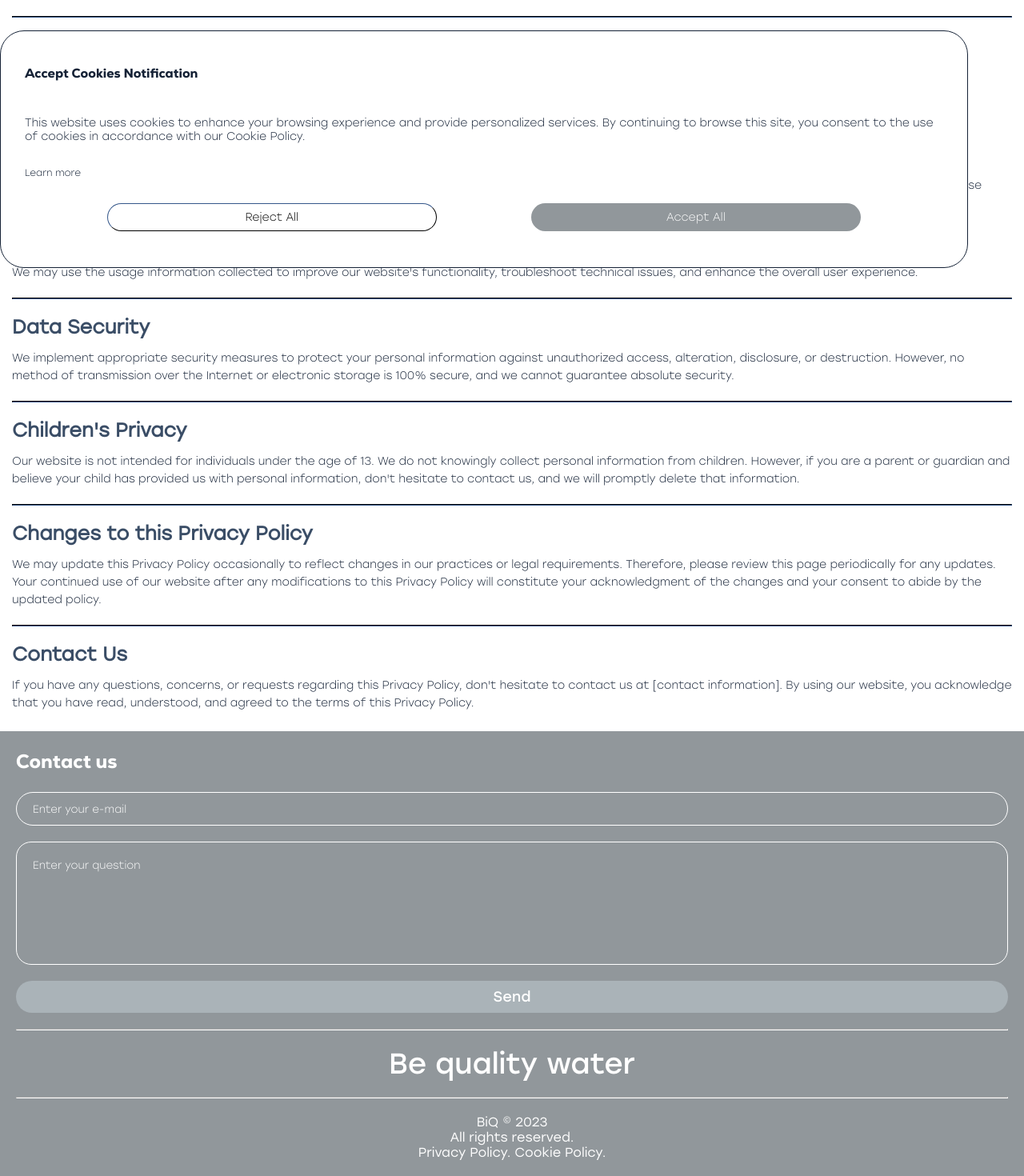
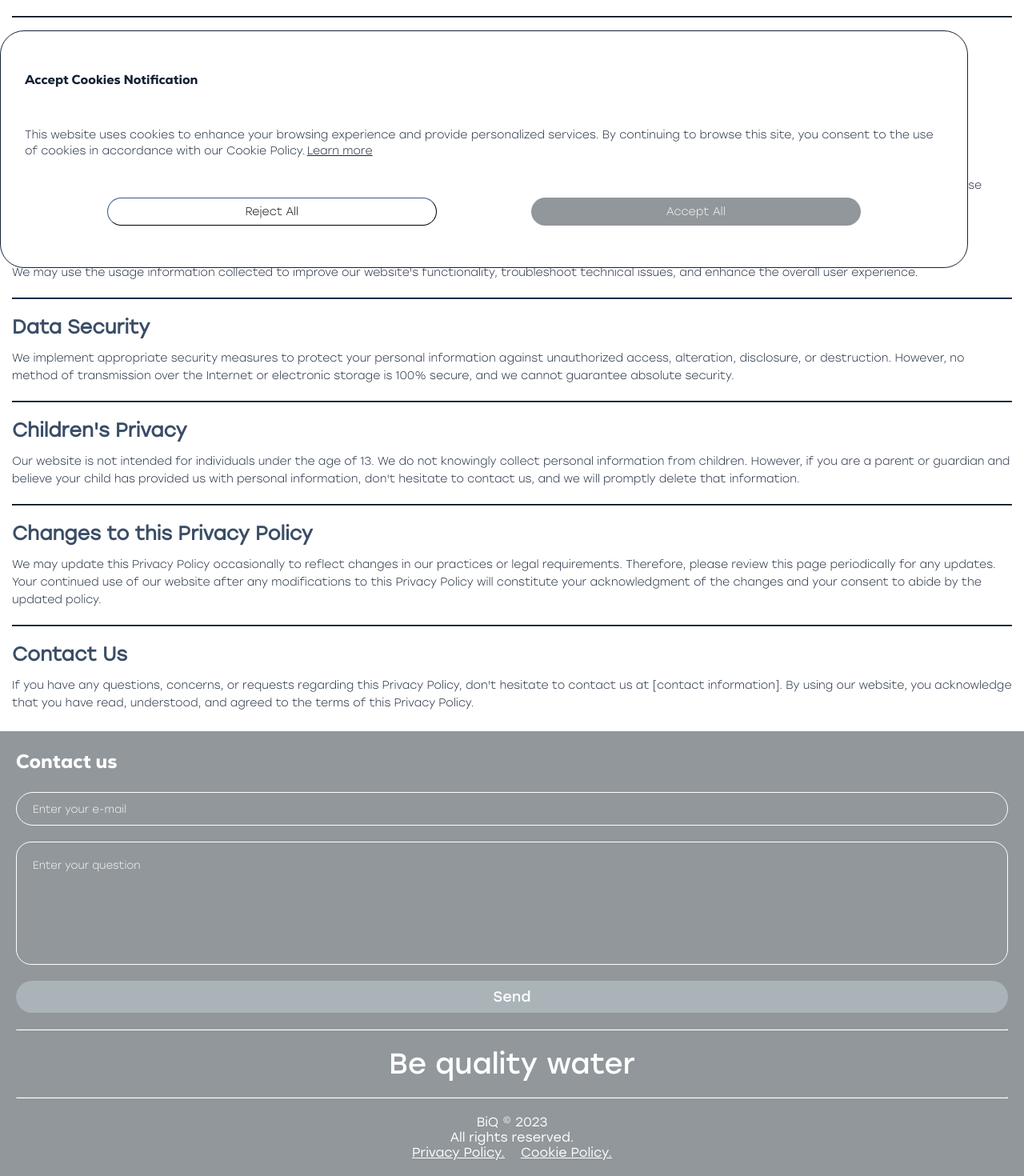
Before and after one commit to orchidenver/BiQ-water, a React (Create React App) app: page /policy in a window 1280 px wide. Shown: the part 465-1935 px from the top of the page at 80% size. Built offline with nearby package versions, Linux system fonts and the light colour scheme.

Commit message:
added reference to cookies & policy. added redirect in cart

```diff
--- a/src/components/CookiesModal.css
+++ b/src/components/CookiesModal.css
@@ -32,6 +32,7 @@
   font-weight: 400;
   font-size: 14px;
   padding: 0 15px;
+  line-height: 20px;
 }
 
 .cookies-btns {
@@ -39,6 +40,7 @@
   display: flex;
   align-items: center;
   justify-content: space-evenly;
+  margin-top: 10px;
 }
 
 .cookies-btn {
@@ -60,11 +62,10 @@
 }
 
 .cookies-ref {
-  text-decoration: none;
   font-family: "StolzlLight";
   font-weight: 400;
-  font-size: 12px;
+  font-size: 14px;
   color: #152236;
   align-self: normal;
-  padding-left: 15px;
+  padding-left: 2px;
 }
--- a/src/components/CookiesModal.tsx
+++ b/src/components/CookiesModal.tsx
@@ -19,24 +19,10 @@ export default function CookiesModal() {
         This website uses cookies to enhance your browsing experience and
         provide personalized services. By continuing to browse this site, you
         consent to the use of cookies in accordance with our Cookie Policy.
+        <Link className="cookies-ref" to="cookies">
+          Learn more
+        </Link>
       </p>
-      {/* <p className="cookies-text">
-        By clicking "Accept Cookies" or continuing to use our website, you
-        acknowledge that you have read, understood, and agreed to the terms of
-        our Cookie Policy. If you do not consent to the use of cookies, please
-        adjust your browser settings accordingly or refrain from using our
-        website.
-      </p>
-      <p className="cookies-text">
-        For more information about cookies and how we use them, please read our
-        Cookie Policy.
-      </p>
-      <p className="cookies-text">
-        Thank you for your understanding and cooperation.
-      </p> */}
-      <Link className="cookies-ref" to="cookies">
-        Learn more
-      </Link>
       <div className="cookies-btns">
         <button className="cookies-btn" onClick={giveCookieConsent}>
           Reject All
--- a/src/components/Footer.css
+++ b/src/components/Footer.css
@@ -97,3 +97,18 @@ input[type="submit"]:disabled {
   padding: 0;
   margin: 10px 0;
 }
+
+.footer-policy {
+  display: flex;
+  justify-content: center;
+  margin: 0;
+  padding: 0;
+}
+
+a + a {
+  margin-left: 20px;
+}
+
+a {
+  color: #ffffff;
+}
--- a/src/components/Footer.tsx
+++ b/src/components/Footer.tsx
@@ -1,5 +1,6 @@
 import { useState } from "react";
 import Divider from "./Divider";
+import { Link } from "react-router-dom";
 import emailjs from "@emailjs/browser";
 import "./Footer.css";
 
@@ -58,7 +59,10 @@ export default function Footer() {
       <Divider color="#ffffff" margin="20px 0" />
       <p className="ref">BiQ © 2023</p>
       <p className="ref">All rights reserved.</p>
-      <p className="ref">Privacy Policy. Cookie Policy.</p>
+      <p className="footer-policy">
+        <Link to="policy">Privacy Policy.</Link>
+        <Link to="cookies">Cookie Policy.</Link>
+      </p>
     </footer>
   );
 }
--- a/src/components/Modal.tsx
+++ b/src/components/Modal.tsx
@@ -1,6 +1,9 @@
 import * as React from "react";
-import { useState } from "react";
+import { useState, useEffect } from "react";
 import { createPortal } from "react-dom";
+import { useNavigate } from "react-router";
+import { useAppContext } from "../context/context";
+
 import "./Modal.css";
 
 export interface ModalProps {
@@ -13,9 +16,26 @@ export default function Modal({ btnText, open, onClose }: ModalProps) {
   const [cartEmailValue, setCartEmailValue] = useState<
     string | number | readonly string[] | undefined
   >("");
+  const [success, setSuccess] = useState<boolean>(false);
+  const navigate = useNavigate();
+  const { openCart } = useAppContext();
+
+  useEffect(() => {
+    const timer = setTimeout(() => {
+      setSuccess(false);
+      onClose();
+    }, 2000);
+
+    return () => {
+      clearTimeout(timer);
+    };
+  }, [success]);
 
   function onSubmitHandler(e: React.FormEvent<HTMLFormElement>) {
     setCartEmailValue("");
+    navigate("/");
+    openCart();
+    setSuccess(true);
   }
 
   if (!open) return null;
@@ -29,12 +49,15 @@ export default function Modal({ btnText, open, onClose }: ModalProps) {
           and as soon as pure water flows into the bottles, we'll notify you
           first.
         </p>
-        {/* <button className="modal-btn" onClick={onClose}>
+        {success && (
+          <button className="modal-btn" onClick={onClose}>
             Stay tuned!
-        </button> */}
+          </button>
+        )}
         <button className="modal-btn-close" onClick={onClose}>
           ╳
         </button>
+        {!success && (
           <form className="modal-form" onSubmit={onSubmitHandler}>
             <label htmlFor="email">Email</label>
             <input
@@ -44,10 +67,15 @@ export default function Modal({ btnText, open, onClose }: ModalProps) {
               value={cartEmailValue}
               onChange={(e) => setCartEmailValue(e.target.value)}
             />
-          <button className="send-btn" type="submit" disabled={!cartEmailValue}>
+            <button
+              className="send-btn"
+              type="submit"
+              disabled={!cartEmailValue}
+            >
               ᐳ
             </button>
           </form>
+        )}
       </div>
     </>,
     document.getElementById("portal")!
```
Lines whose indentation alone changed are shown as unchanged.
